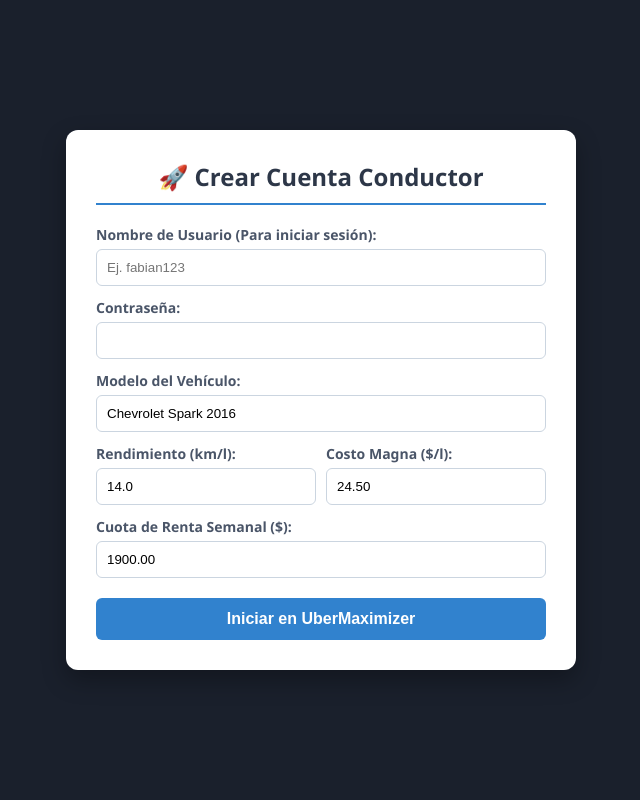
After one commit to malkavianikkaku-gif/uber-maximizer, a Django app: page /registro/ in a window 1280 px wide. The commit adds this page. Shown: the whole page, without its empty margins (319-959 px from the left). Run offline with Django 5.2, Linux system fonts and the light colour scheme.

Commit message:
Feat: Implementación de sistema multiusuario dinámico con PerfilConductor relacional en PostgreSQL

```diff
--- a/core/models/__init__.py
+++ b/core/models/__init__.py
@@ -1,2 +1,3 @@
 from .model_financiero import RegistroFinanciero
 from .model_calle import CalleRiesgo
+from .model_perfil import PerfilConductor
--- a/core/models/model_calle.py
+++ b/core/models/model_calle.py
@@ -1,6 +1,10 @@
 from django.db import models
+from django.contrib.auth.models import User
 
 class CalleRiesgo(models.Model):
+
+    usuario = models.ForeignKey(User, on_delete=models.CASCADE, related_name='calles', null=True, blank=True)
+
     OPCIONES_RIESGO = [
         ('inclinacion', 'Inclinación Extrema'),
         ('terraceria', 'Terracería / Baches'),
--- a/core/models/model_financiero.py
+++ b/core/models/model_financiero.py
@@ -1,7 +1,11 @@
 from django.db import models
 from decimal import Decimal
+from django.contrib.auth.models import User
 
 class RegistroFinanciero(models.Model):
+
+    usuario = models.ForeignKey(User, on_delete=models.CASCADE, related_name='registros', null=True, blank=True)
+
     OPCIONES_TIPO = [
         ('viaje', 'Viaje Regular'),
         ('bono', 'Bono o Incentivo'),
--- a/core/views/__init__.py
+++ b/core/views/__init__.py
@@ -1,2 +1,3 @@
 from .view_dashboard import dashboard_view
 from .view_historial import historial_view
+from .view_registro import registro_view
--- /dev/null
+++ b/core/views/view_registro.py
@@ -0,0 +1,30 @@
+from django.shortcuts import render, redirect
+from django.contrib.auth.models import User
+from django.contrib.auth import login
+from ..models.model_perfil import PerfilConductor
+from decimal import Decimal
+
+def registro_view(request):
+    if request.method == "POST":
+        data = request.POST
+
+        # 1. Creamos el usuario base de Django
+        usuario = User.objects.create_user(
+            username=data.get("username"),
+            password=data.get("password")
+        )
+
+        # 2. Creamos su perfil de conductor enlazado con sus costos dinámicos
+        PerfilConductor.objects.create(
+            usuario=usuario,
+            modelo_carro=data.get("modelo_carro"),
+            rendimiento_km_litro=Decimal(data.get("rendimiento")),
+            costo_gasolina_litro=Decimal(data.get("costo_gasolina")),
+            renta_semanal=Decimal(data.get("renta_semanal"))
+        )
+
+        # 3. Iniciamos su sesión automáticamente y lo mandamos al dashboard
+        login(request, usuario)
+        return redirect("dashboard")
+
+    return render(request, "registro.html")
--- a/templates/dashboard.html
+++ b/templates/dashboard.html
@@ -106,7 +106,7 @@
 
         <!-- Título principal con botón de Cierre de Caja a la derecha -->
         <div style="display: flex; justify-content: space-between; align-items: center; border-bottom: 3px solid #3182ce; padding-bottom: 10px; margin-bottom: 20px; flex-wrap: wrap; gap: 10px;">
-            <h1 style="margin: 0; border: none; padding: 0; font-size: 24px;">🚖 Tablero Ejecutivo - UberMaximizer</h1>
+            <h1 style="margin: 0; border: none; padding: 0; font-size: 24px;">🚖 Tablero Ejecutivo - {{ modelo_carro }}</h1>
 
             <a href="{% url 'historial' %}" style="background-color: #3182ce; color: white; font-size: 13px; padding: 8px 14px; text-decoration: none; font-weight: bold; border-radius: 6px; text-align: center; height: auto; line-height: normal;">
                 🗄️ Ver Historial
--- /dev/null
+++ b/templates/registro.html
@@ -0,0 +1,53 @@
+<!DOCTYPE html>
+<html lang="es">
+<head>
+    <meta charset="UTF-8">
+    <meta name="viewport" content="width=device-width, initial-scale=1.0">
+    <title>Registro - UberMaximizer</title>
+    <style>
+        body { font-family: 'Segoe UI', Arial, sans-serif; background-color: #1a202c; display: flex; justify-content: center; align-items: center; min-height: 100vh; margin: 0; padding: 20px; box-sizing: border-box; }
+        .login-box { background: white; padding: 30px; border-radius: 12px; box-shadow: 0 10px 25px rgba(0,0,0,0.3); width: 100%; max-width: 450px; }
+        h2 { margin-top: 0; color: #2d3748; text-align: center; border-bottom: 2px solid #3182ce; padding-bottom: 10px; }
+        label { font-weight: 600; color: #4a5568; font-size: 14px; display: block; margin-top: 12px; }
+        input, select { width: 100%; padding: 10px; margin-top: 5px; border: 1px solid #cbd5e0; border-radius: 6px; box-sizing: border-box; }
+        button { width: 100%; background-color: #3182ce; color: white; border: none; padding: 12px; border-radius: 6px; font-weight: bold; font-size: 16px; cursor: pointer; margin-top: 20px; transition: background 0.2s; }
+        button:hover { background-color: #2b6cb0; }
+        .grid-2 { display: grid; grid-template-columns: 1fr 1fr; gap: 10px; }
+    </style>
+</head>
+<body>
+    <div class="login-box">
+        <h2>🚀 Crear Cuenta Conductor</h2>
+        <form method="POST">
+            {% csrf_token %}
+
+            <!-- Datos de Acceso -->
+            <label>Nombre de Usuario (Para iniciar sesión):</label>
+            <input type="text" name="username" placeholder="Ej. fabian123" required>
+
+            <label>Contraseña:</label>
+            <input type="password" name="password" required>
+
+            <!-- Datos Operativos del Auto -->
+            <label>Modelo del Vehículo:</label>
+            <input type="text" name="modelo_carro" value="Chevrolet Spark 2016" required>
+
+            <div class="grid-2">
+                <div>
+                    <label>Rendimiento (km/l):</label>
+                    <input type="number" step="0.1" name="rendimiento" value="14.0" required>
+                </div>
+                <div>
+                    <label>Costo Magna ($/l):</label>
+                    <input type="number" step="0.01" name="costo_gasolina" value="24.50" required>
+                </div>
+            </div>
+
+            <label>Cuota de Renta Semanal ($):</label>
+            <input type="number" step="0.01" name="renta_semanal" value="1900.00" required>
+
+            <button type="submit">Iniciar en UberMaximizer</button>
+        </form>
+    </div>
+</body>
+</html>
--- a/uber_maximizer_project/urls.py
+++ b/uber_maximizer_project/urls.py
@@ -18,9 +18,11 @@ from django.contrib import admin
 from django.urls import path
 from core.views.view_dashboard import dashboard_view  # <-- Importamos tu nueva vista del tablero
 from core.views.view_historial import historial_view
+from core.views.view_registro import registro_view  # <-- Importamos tu nueva vista de registro
 
 urlpatterns = [
     path('admin/', admin.site.urls),
     path('', dashboard_view, name='dashboard'),
     path('historial/', historial_view, name='historial'),
+    path('registro/', registro_view, name='registro'),
 ]
```
Also changed, not shown: core/models/model_perfil.py (added, +22 -0 lines), core/views/view_dashboard.py (+22 -18 lines), core/migrations/0005_calleriesgo_usuario_registrofinanciero_usuario_and_more.py (added).
